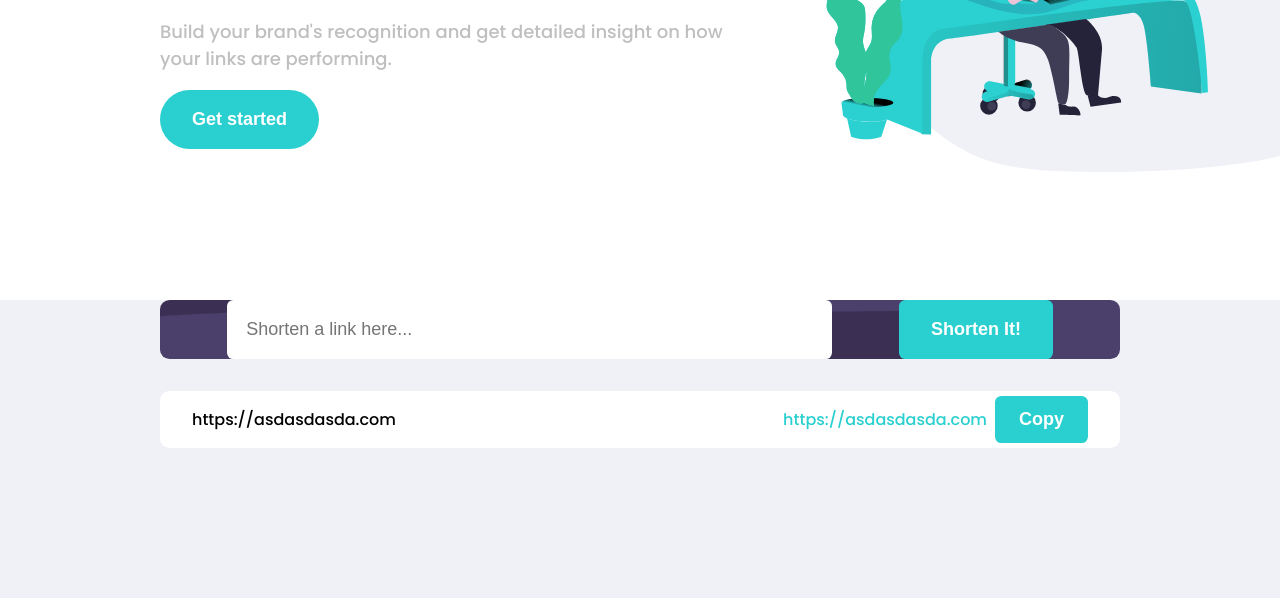
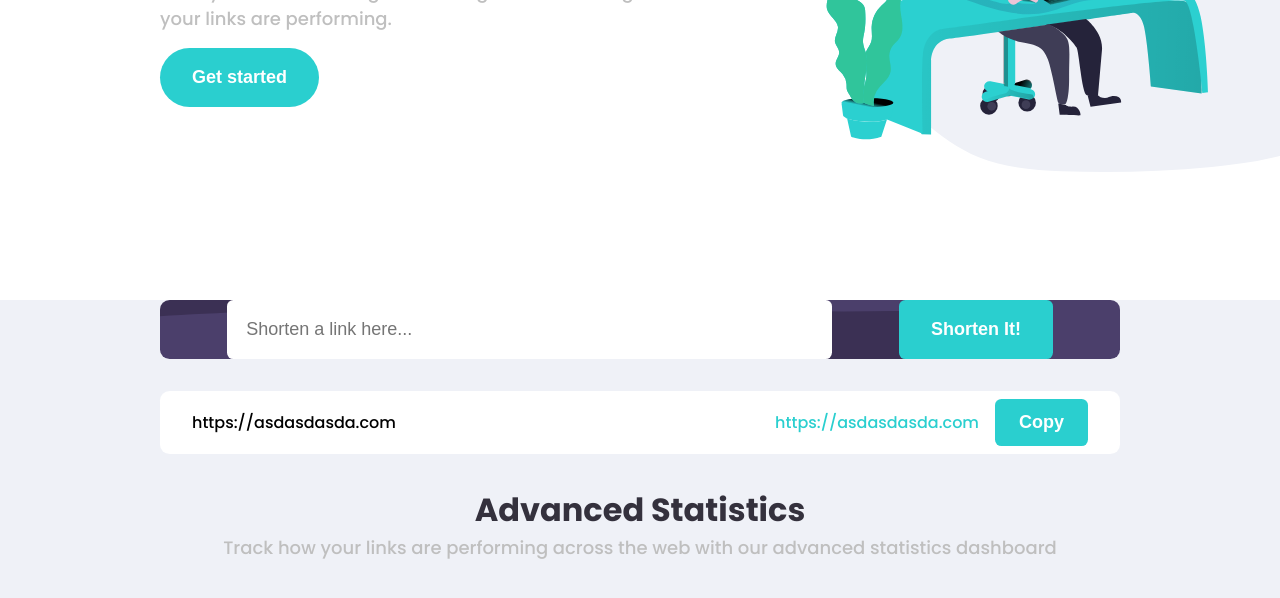
Before and after one commit to i-am-shashank/Shortly, a React (Create React App) app: page / in a window 1280 px wide. Shown: the part 483-1081 px from the top of the page. Built offline with nearby package versions, Linux system fonts and the light colour scheme.

Commit message:
feat: linkCard && minor-bug-fixes

```diff
--- a/src/Home.js
+++ b/src/Home.js
@@ -1,20 +1,17 @@
 import React from "react";
 import styled from "styled-components";
-import Button from "./styled/Button";
-import Home_vw1 from "./styled/home/Home_vw1";
-import Home_vw2 from "./styled/home/Home_vw2";
+import Vw1 from "./styled/home/Home_vw1";
+import Vw2 from "./styled/home/Home_vw2";
 
 export default function Home() {
   return (
     <Wrapper>
-      <Home_vw1 />
-      <Home_vw2 />
+      <Vw1 />
+      <Vw2 />
     </Wrapper>
   );
 }
 
 const Wrapper = styled.div`
   padding-top: 4rem;
-
-  /* vw_2 */
 `;
--- a/src/styled/Button.js
+++ b/src/styled/Button.js
@@ -6,7 +6,8 @@ export default function Button(props) {
 }
 
 const Wrapper = styled.button`
-  background-color: ${(props) => (props.primary ? "#2acfcf" : "transparent")};
+  background-color: ${(props) =>
+    props.primary ? (props.voilet ? "#3b3054" : "#2acfcf") : "transparent"};
   color: ${(props) => (props.primary ? "#ffffff" : "#bfbfbf")};
   width: ${(props) => (props.maxwidth ? "100%" : "max-content")};
   border: none;
@@ -18,7 +19,7 @@ const Wrapper = styled.button`
   border-radius: ${(props) => (props.round ? "5rem" : "0.4rem")};
   :hover {
     color: ${(props) => props.secondary && "#34313d"};
-    background-color: ${(props) => props.primary && "#62D8D8"};
+    background-color: ${(props) => props.primary && !props.voilet && "#62D8D8"};
   }
   @media (max-width: 1350px) {
     font-size: ${(props) => props.fbig && "18px"};
--- a/src/styled/cards/InpCard.js
+++ b/src/styled/cards/InpCard.js
@@ -101,8 +101,4 @@ const Wrapper = styled.div`
       margin-top: 0.5rem;
     }
   }
-  @media (max-width: 1150px) {
-  }
-  @media (max-width: 1150px) {
-  }
 `;
--- a/src/styled/cards/LinkCard.js
+++ b/src/styled/cards/LinkCard.js
@@ -4,6 +4,10 @@ import Button from "../Button";
 
 export default function LinkCard({ orignalLink, shortLink }) {
   const [copied, setcopied] = useState(false);
+  const onClickHandler = (e) => {
+    setcopied(true);
+    // functionality to be added
+  };
   return (
     <Wrapper>
       <p>{orignalLink || "https://asdasdasda.com"}</p>
@@ -11,7 +15,15 @@ export default function LinkCard({ orignalLink, shortLink }) {
         <a href={shortLink || "https://asdasdasda.com"}>
           {shortLink || "https://asdasdasda.com"}
         </a>
-        <Button primary>{copied ? "Copied!" : "Copy"}</Button>
+        {copied ? (
+          <Button voilet primary>
+            Copied!
+          </Button>
+        ) : (
+          <Button onClick={onClickHandler} primary>
+            Copy
+          </Button>
+        )}
       </div>
     </Wrapper>
   );
@@ -26,14 +38,14 @@ const Wrapper = styled.div`
   height: max-content;
   display: flex;
   justify-content: space-between;
-  padding: 0 2rem;
+  padding: 0.5rem 2rem;
   align-items: center;
   div {
     display: flex;
     align-items: center;
   }
   p {
-    width: 40%;
+    max-width: 40%;
     white-space: nowrap;
     overflow: hidden;
     text-overflow: ellipsis;
@@ -41,19 +53,40 @@ const Wrapper = styled.div`
   a {
     color: #2acfcf;
     text-decoration: none;
-    margin-right: 0.5rem;
-    /* very low prority bug */
+    margin-right: 1rem;
     white-space: nowrap;
     overflow: hidden;
     text-overflow: ellipsis;
     width: 90%;
   }
-  @media (max-width: 750px) {
+  .line {
+    display: none;
   }
+  /* media query */
   @media (max-width: 950px) {
-  }
-  @media (max-width: 1150px) {
-  }
-  @media (max-width: 1150px) {
+    flex-direction: column;
+    align-items: flex-start;
+    padding: 0;
+    div {
+      width: 100%;
+      align-items: flex-start;
+      flex-direction: column;
+    }
+    p {
+      padding: 1rem;
+      text-align: left;
+      border-bottom: 1px solid #bfbfbf;
+      max-width: 100%;
+      width: 100%;
+    }
+    a {
+      padding: 1rem;
+      text-align: left;
+      width: 100%;
+    }
+    Button {
+      margin: 0rem 1rem;
+      margin-bottom: 1rem;
+    }
   }
 `;
--- a/src/styled/home/Home_vw1.js
+++ b/src/styled/home/Home_vw1.js
@@ -50,6 +50,10 @@ const Wrapper = styled.div`
     color: #bfbfbf;
     font-weight: 500;
     font-size: 18px;
+  }
+  Button{
+    margin-top: 1rem;
+    margin-bottom: 4rem;
   }
 
   /* media queries */
--- a/src/styled/home/Home_vw2.js
+++ b/src/styled/home/Home_vw2.js
@@ -1,6 +1,5 @@
 import React from "react";
 import styled from "styled-components";
-import Button from "../Button";
 import InpCard from "../cards/InpCard";
 import LinkCard from "../cards/LinkCard";
 
@@ -10,6 +9,11 @@ export default function Home_vw2() {
       <div className="vw_2">
         <InpCard />
         <LinkCard />
+        <p className="bigtxt">Advanced Statistics</p>
+        <p className="smalltxt">
+          Track how your links are performing across the web with our advanced
+          statistics dashboard
+        </p>
       </div>
     </Wrapper>
   );
@@ -17,10 +21,21 @@ export default function Home_vw2() {
 
 const Wrapper = styled.div`
   position: relative;
+  text-align: center;
   .vw_2 {
     min-height: 100vh;
+    width: 100vw;
     background-color: #eff1f7;
     padding: 0 10rem;
+  }
+  .bigtxt {
+    font-weight: 800;
+    font-size: 2rem;
+    color: #34313d;
+  }
+  .smalltxt {
+    font-size: 18px;
+    color: #bfbfbf;
   }
   /* media queries */
 
@@ -29,10 +44,4 @@ const Wrapper = styled.div`
       padding: 0 2rem;
     }
   }
-  @media (max-width: 1350px) {
-  }
-  @media (max-width: 1150px) {
-  }
-  @media (max-width: 1150px) {
-  }
 `;
--- a/src/theme/globalStyles.js
+++ b/src/theme/globalStyles.js
@@ -1,10 +1,12 @@
 import { createGlobalStyle } from "styled-components";
 
 const GlobalStyle = createGlobalStyle`
-  body {
+  *{
     margin: 0;
     padding: 0;
     box-sizing: border-box;
+  }
+  body {
     font-family: 'Poppins', sans-serif;
     overflow-x: hidden;
   }
```
